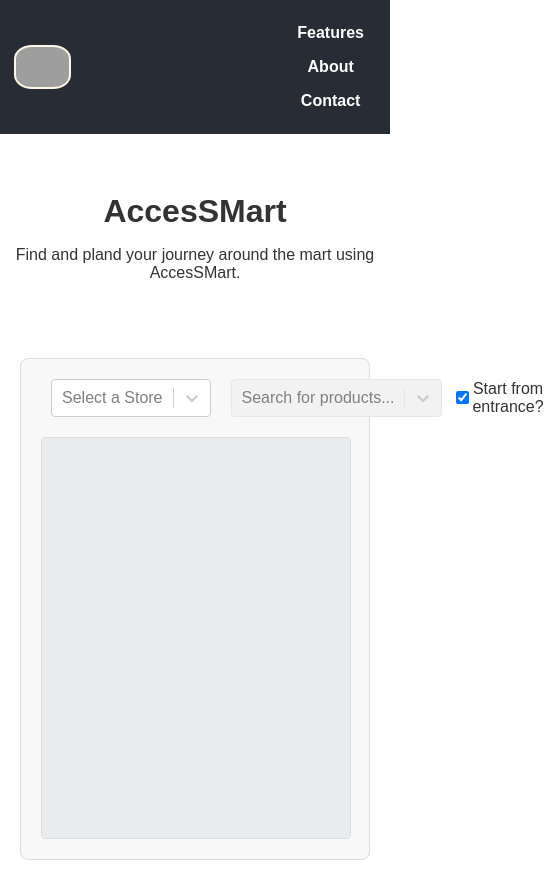
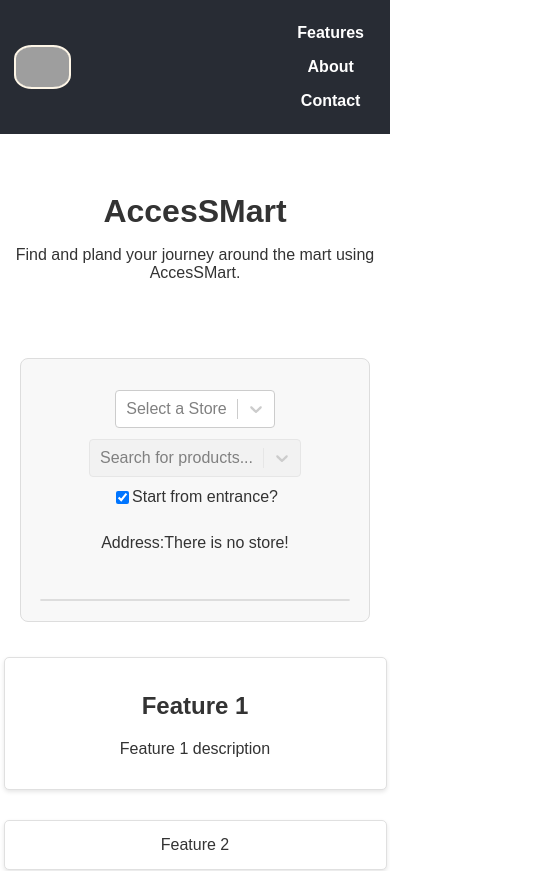
Before and after one commit to niomedev/AccessMart, a React (Vite) app: page / in a window 390 px wide. Shown: the top 871 px of the page, 544 px wide, since content can reach past the window. Built offline with nearby package versions, Linux system fonts and the light colour scheme; no server answers; the database is empty; grey boxes are pictures that could not be loaded.

Commit message:
css changes

```diff
--- a/src/App.css
+++ b/src/App.css
@@ -159,3 +159,49 @@
     align-items: center;
     justify-content: center;
   }
+
+  .map-container {
+    display: flex;
+    flex-direction: column;
+    align-items: center;
+    justify-content: center;
+  }
+
+  #map{
+    width: 100%;
+    height: 100%;
+  }
+
+  .selectors-container {
+    display: flex;
+    flex-direction: row;
+    width: 100%;
+    align-items: center;
+    justify-content: space-evenly
+  }
+
+  @media only screen and (max-width: 1024px) {
+      .selectors-container {
+        display: flex;
+        flex-direction: column;
+        width: 100%;
+        height: 200px;
+        align-items: center;
+        justify-content: space-evenly;
+      }
+
+      .Features-section {
+        display: flex;
+        flex-direction: column;
+        width: 100%;
+        justify-content: space-between;
+        align-items: center;
+        flex-wrap: wrap;
+      }
+      .feature {
+        width: 90%;
+        flex-basis: calc(100% - 30px); /* Make each card span the full width minus the margin */
+        margin: 15px auto; /* Adjust margin to center the cards with equal space around */
+      }
+
+  }
--- a/src/App.tsx
+++ b/src/App.tsx
@@ -50,7 +50,10 @@ const App = () => {
 
         <MapComponent storeData={stores}/>
         <section id="features" className="Features-section">
-          <div className="feature">Feature 1</div>
+          <div className="feature">
+            <h1>Feature 1</h1>
+            <p>Feature 1 description</p>
+          </div>
           <div className="feature">Feature 2</div>
           <div className="feature">Feature 3</div>
         </section>
--- a/src/components/MapComponent/MapComponent.tsx
+++ b/src/components/MapComponent/MapComponent.tsx
@@ -165,9 +165,9 @@ const MapComponent: React.FC<MapComponentProps> = ({ storeData }) => {
         console.log(startLocation, destinationsTrunc);
         const directions = startLocation.directionsTo(new MappedinDestinationSet(destinationsTrunc),
           {
-            // simplify: {
-            //   enabled: true,
-            // },
+            simplify: {
+              enabled: true,
+            },
             accessible: true
           }
         );
@@ -175,12 +175,14 @@ const MapComponent: React.FC<MapComponentProps> = ({ storeData }) => {
           pathOptions: {
             nearRadius: 0.3,
             farRadius: 0.5,
-            flattenPath: true
+            flattenPath: true,
+            color: "darkblue"
           },
           inactivePathOptions: {
             nearRadius: 0.3,
             farRadius: 0.5,
-            flattenPath: true
+            flattenPath: true,
+            color: "pink"
           },
         });
       }
@@ -218,6 +220,15 @@ const MapComponent: React.FC<MapComponentProps> = ({ storeData }) => {
         <input type="checkbox" id="entrance-select" name="entrance-select" value="from-entrance" checked={fromEntrance} onChange={handleFromEntranceChange}/>
         <label htmlFor="entrance-select"> Start from entrance? </label>
       </div>
+          <div id="address-container">
+            <p>
+            Address:
+            {selectedStore
+              ? `${selectedStore.storeAddress.street}, ${selectedStore.storeAddress.city}, ${selectedStore.storeAddress.province}, ${selectedStore.storeAddress.country}`
+              : "There is no store!"
+            }
+          </p>
+          </div>
     </div>
     <div id="map" className="unclickable" />
   </div>
```
